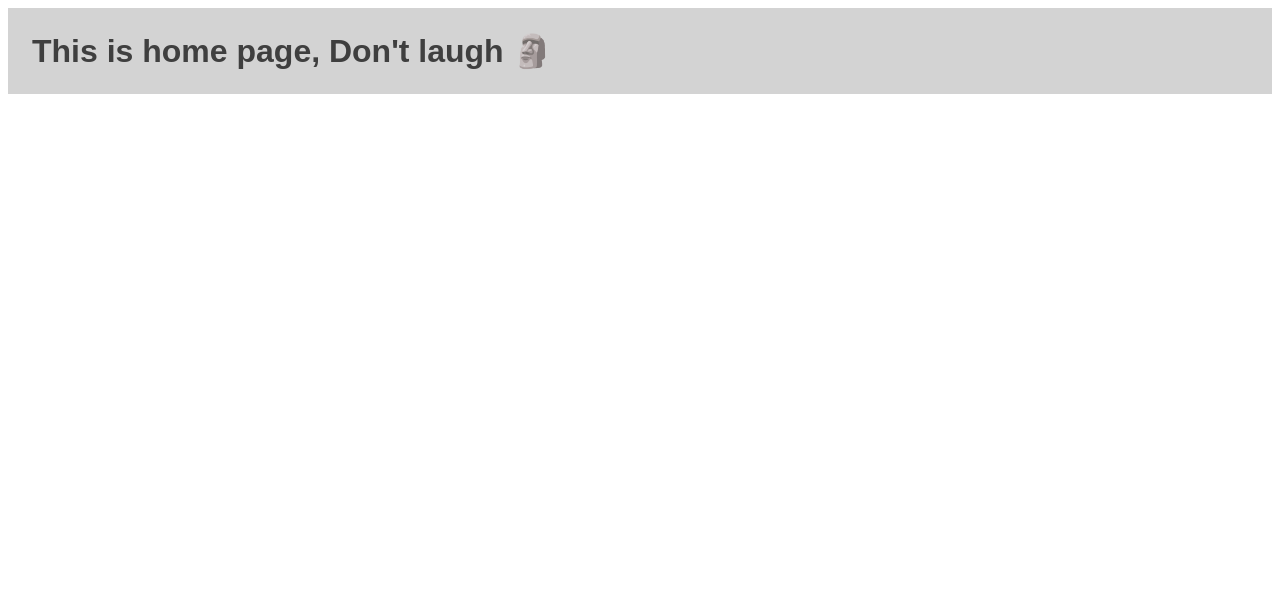
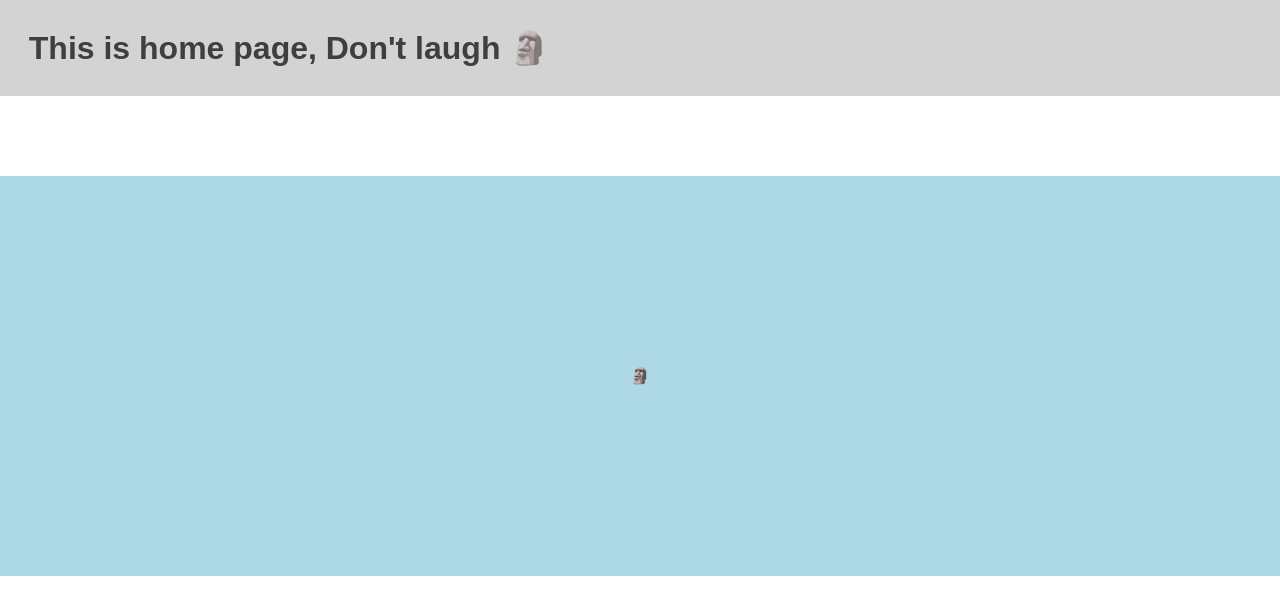
Before and after one commit to TCABrij/tcabrij.github.io, a plain HTML site: page index.html in a window 1280 px wide. Drawn offline with Linux system fonts and the light colour scheme.

Commit message:
Add statue 🗿

```diff
--- a/index.html
+++ b/index.html
@@ -1,10 +1,32 @@
 <h1>This is home page, Don't laugh 🗿</h1>
+<div>
+  <p>
+  🗿
+  </p>
+</div>
 
 <style>
+  *{
+  margin: 0;
+  padding:0;
+  box-sizing: border-box;
+  font-family: Arial, sans-serif;
+  }
+
   h1{
-   padding: 1.5rem;
+   padding: 1.8rem;
    background: lightgray;
    color: rgba(0, 0,0,0.7);
-   font-family: Arial, sans-serif;
+}
+ div{ display: grid; place-content: center; height: 50vh; margin-top: 10vh; background: lightblue;}
+  p{ don't: 10rem Arial; padding: 5px;
+  animation: float 2s infinite ease-in-out;
   }
+  @keyframes float{
+   25%{ transform: translateY(10px)}
+   75% { transform: translateY(-10px)}
+   100% { transform translateY(0px)}
+
+  }
+
 </style>
```
